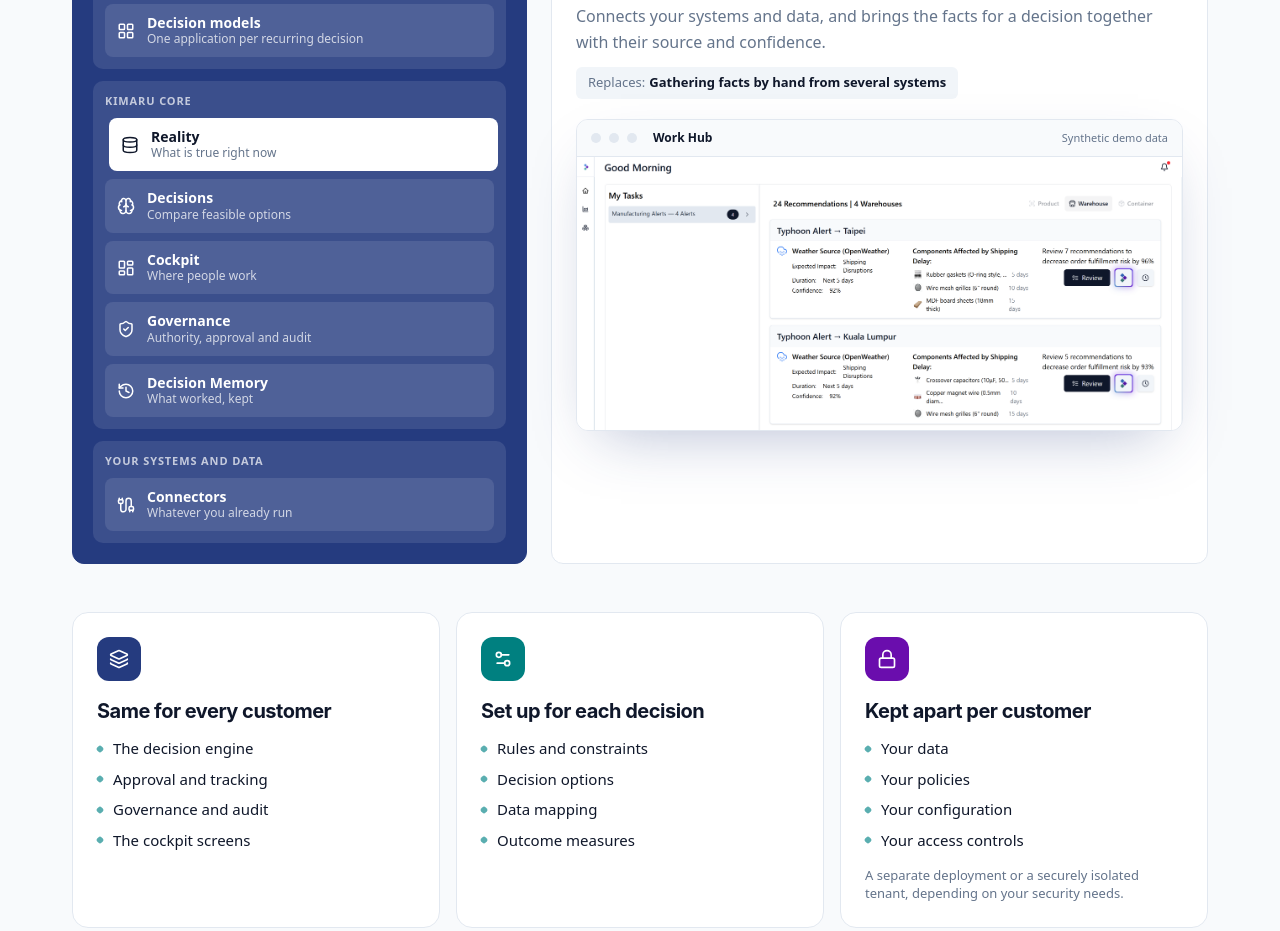
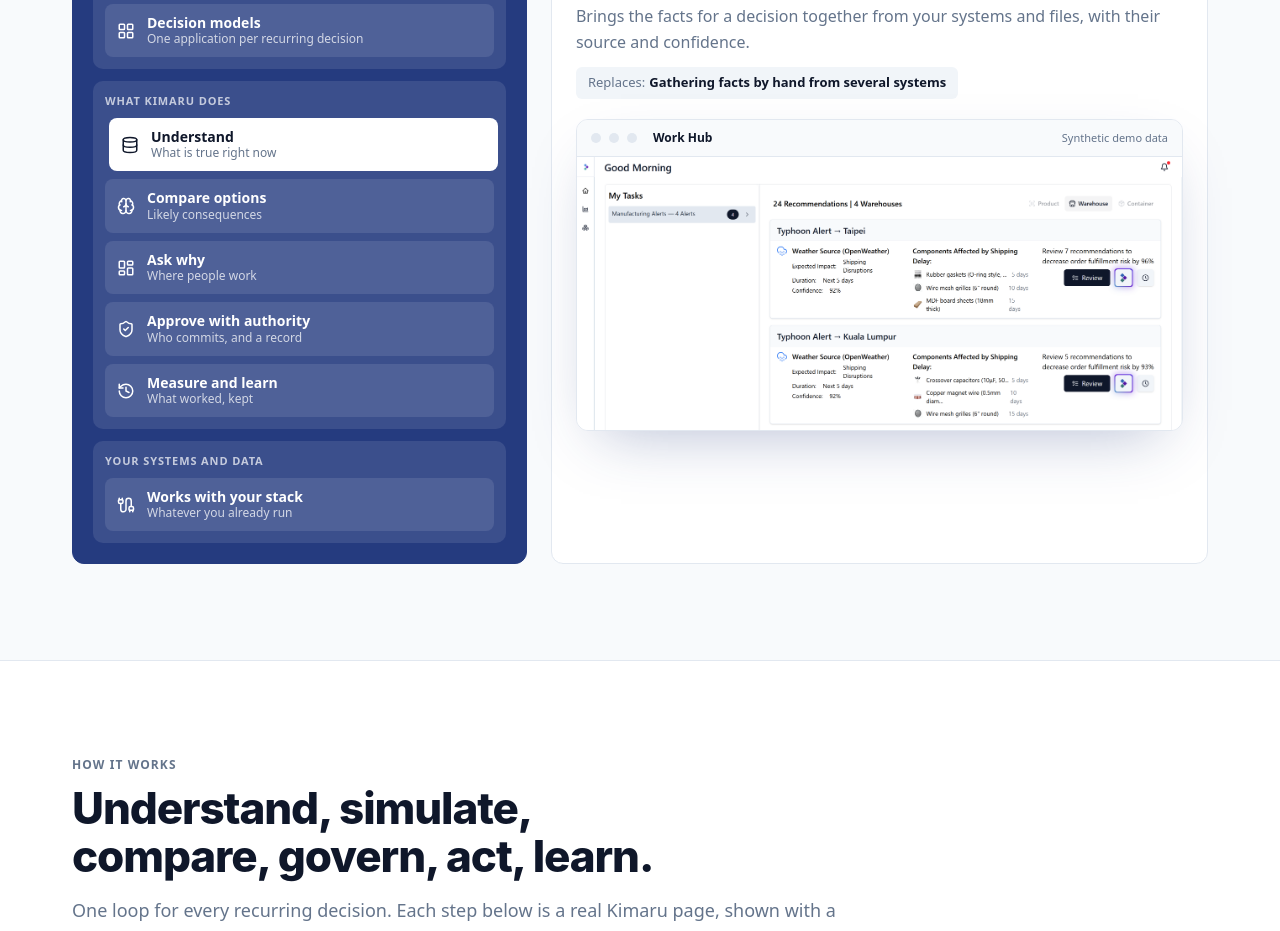
Before and after one commit to nithin988/kimaru-website, a React (Vite) app: page / in a window 1280 px wide. Shown: the part 3240-4171 px from the top of the page. Built offline with nearby package versions, Linux system fonts and the light colour scheme.

Commit message:
Remove internal architecture from public copy; larger product screens
Co-Authored-By: Claude Sonnet 5.5 <noreply@anthropic.com>

```diff
--- a/src/ProductApp.tsx
+++ b/src/ProductApp.tsx
@@ -1,7 +1,6 @@
 import { usePageEffects } from './hooks';
 import { Nav } from './components/NavHero';
 import { ProductHero, Modules, DecisionModel, Connect } from './components/Product';
-import { Architecture } from './components/Architecture';
 import { Pilot, Trust } from './components/Sections';
 import { Faq, Closing, Footer } from './components/FaqFooter';
 
@@ -14,7 +13,6 @@ export default function ProductApp() {
         <ProductHero />
         <Modules />
         <DecisionModel />
-        <Architecture />
         <Connect />
         <Pilot />
         <Trust />
--- a/src/components/Architecture.tsx
+++ /dev/null
@@ -1,118 +0,0 @@
-import { ArrowDown, Lock, Settings2, Layers } from 'lucide-react';
-import { Section, SectionHead, cn } from './ui';
-import { Reveal } from './motion';
-
-/** Three layers from the EDOS strategy: reusable core, decision application layer, the applications themselves. */
-export function ThreeLayerDiagram() {
-  const core = ['Reality', 'Decisions', 'Cockpit', 'Governance'];
-  const apps = ['Production commitment', 'Order prioritization', 'Invoice exceptions'];
-  return (
-    <div className="mx-auto w-full max-w-3xl">
-      <Reveal>
-        <div className="rounded-2xl bg-brand p-5 text-white sm:p-6">
-          <div className="flex flex-wrap items-center justify-between gap-2">
-            <p className="text-lg font-bold">1. Kimaru core</p>
-            <p className="text-[13px] text-white/75">One reusable software foundation</p>
-          </div>
-          <div className="mt-4 grid grid-cols-2 gap-2.5 sm:grid-cols-4">
-            {core.map((c) => (
-              <span key={c} className="rounded-lg bg-white px-3 py-2.5 text-center text-sm font-bold text-brand">
-                {c}
-              </span>
-            ))}
-          </div>
-        </div>
-      </Reveal>
-      <Arrow />
-      <Reveal delay={120}>
-        <div className="rounded-2xl bg-active p-5 text-white sm:p-6">
-          <p className="text-lg font-bold">2. Decision application layer</p>
-          <p className="mt-1.5 text-[15px] text-white/90">Business rules · Constraints · Data mapping · Decision workflows · Outcome measures</p>
-        </div>
-      </Reveal>
-      <Arrow />
-      <Reveal delay={240}>
-        <div className="grid gap-2.5 sm:grid-cols-4">
-          {apps.map((a) => (
-            <div key={a} className="rounded-xl border border-[#6a0dad] bg-card px-3 py-3 text-center">
-              <p className="text-[11px] font-semibold uppercase tracking-[0.08em] text-[#6a0dad]">Decision Model</p>
-              <p className="mt-1 text-sm font-bold leading-tight text-primary">{a}</p>
-            </div>
-          ))}
-          <div className="rounded-xl border border-dashed border-ring bg-panel px-3 py-3 text-center">
-            <p className="text-[11px] font-semibold uppercase tracking-[0.08em] text-muted-foreground">Next</p>
-            <p className="mt-1 text-sm font-bold leading-tight text-muted-foreground">Your decision</p>
-          </div>
-        </div>
-      </Reveal>
-    </div>
-  );
-}
-
-function Arrow() {
-  return (
-    <div className="flex justify-center py-2 text-[#6a0dad]" aria-hidden="true">
-      <ArrowDown size={22} />
-    </div>
-  );
-}
-
-const cols = [
-  {
-    icon: Layers, tone: 'bg-brand text-white', t: 'Same for every customer',
-    items: ['The decision engine', 'Approval and tracking', 'Governance and audit', 'The cockpit screens'],
-  },
-  {
-    icon: Settings2, tone: 'bg-active text-white', t: 'Set up for each decision',
-    items: ['Rules and constraints', 'Decision options', 'Data mapping', 'Outcome measures'],
-  },
-  {
-    icon: Lock, tone: 'bg-[#6a0dad] text-white', t: 'Kept apart per customer',
-    items: ['Your data', 'Your policies', 'Your configuration', 'Your access controls'],
-    note: 'A separate deployment or a securely isolated tenant, depending on your security needs.',
-  },
-];
-
-/** What is reused, what is configured, what stays separate. Plain-language version of the EDOS reuse model. */
-export function SharedConfigured({ className }: { className?: string }) {
-  return (
-    <div className={cn('grid gap-4 md:grid-cols-3', className)}>
-      {cols.map((c, n) => (
-        <Reveal key={c.t} delay={n * 110} className="h-full">
-          <div className="lift flex h-full flex-col rounded-2xl border border-border bg-card p-6">
-            <span className={cn('grid size-11 place-items-center rounded-xl', c.tone)}>
-              <c.icon size={20} />
-            </span>
-            <h3 className="mt-4 text-xl font-bold text-primary">{c.t}</h3>
-            <ul className="m-0 mt-3 grid list-none gap-2 p-0">
-              {c.items.map((i) => (
-                <li key={i} className="flex items-center gap-2.5 text-[15px] text-foreground">
-                  <span className="size-1.5 shrink-0 rotate-45 rounded-[2px] bg-logo-teal" />
-                  {i}
-                </li>
-              ))}
-            </ul>
-            {c.note && <p className="mt-auto pt-4 text-[13px] leading-snug text-muted-foreground">{c.note}</p>}
-          </div>
-        </Reveal>
-      ))}
-    </div>
-  );
-}
-
-/** Product page section: the three layers plus the shared / configured / separate split. */
-export function Architecture() {
-  return (
-    <Section id="engine" tone="alt">
-      <SectionHead
-        eyebrow="One engine, many decisions"
-        title="Build once. Configure for each decision."
-        body="Kimaru is not rebuilt for every customer. Like a phone with one operating system and many apps, one reusable engine runs a Decision Model for each recurring call."
-      />
-      <ThreeLayerDiagram />
-      <div className="mt-12">
-        <SharedConfigured />
-      </div>
-    </Section>
-  );
-}
--- a/src/components/Edos.tsx
+++ b/src/components/Edos.tsx
@@ -3,11 +3,10 @@ import { Brain, Cable, Database, History, LayoutDashboard, LayoutGrid, ShieldChe
 import type { LucideIcon } from 'lucide-react';
 import { BrowserFrame, Section, SectionHead, asset, cn, useInView } from './ui';
 import { Reveal } from './motion';
-import { SharedConfigured } from './Architecture';
 
 type Layer = {
   id: string;
-  tier: 'Decision Models' | 'Kimaru core' | 'Your systems and data';
+  tier: 'Decision Models' | 'What Kimaru does' | 'Your systems and data';
   icon: LucideIcon;
   title: string;
   short: string;
@@ -25,38 +24,38 @@ const layers: Layer[] = [
     chips: ['Production commitment', 'Material readiness', 'Inventory and allocation', 'Supplier, BOM and cost', 'Order prioritization', 'Invoice exceptions'],
   },
   {
-    id: 'reality', tier: 'Kimaru core', icon: Database, title: 'Reality', short: 'What is true right now',
-    body: 'Connects your systems and data, and brings the facts for a decision together with their source and confidence.',
+    id: 'reality', tier: 'What Kimaru does', icon: Database, title: 'Understand', short: 'What is true right now',
+    body: 'Brings the facts for a decision together from your systems and files, with their source and confidence.',
     replaces: 'Gathering facts by hand from several systems',
     img: { src: 'screens/uc-hub.png', title: 'Work Hub', aspect: '1440 / 651' },
   },
   {
-    id: 'decisions', tier: 'Kimaru core', icon: Brain, title: 'Decisions', short: 'Compare feasible options',
-    body: 'Causal models and simulation test what each option would do, so you compare likely consequences before anyone commits.',
+    id: 'decisions', tier: 'What Kimaru does', icon: Brain, title: 'Compare options', short: 'Likely consequences',
+    body: 'See what each option would do before anyone commits, so the choice is made with the outcome in view.',
     replaces: 'Gut feel about what will happen',
     img: { src: 'screens/uc-cdd-select.png', title: 'Causal AI Modeler: select a node to see its connections', aspect: '1440 / 900' },
   },
   {
-    id: 'cockpit', tier: 'Kimaru core', icon: LayoutDashboard, title: 'Cockpit', short: 'Where people work',
-    body: 'The screens where planners compare options and decide. Ask the agent why a recommendation was made, or what else you could do.',
+    id: 'cockpit', tier: 'What Kimaru does', icon: LayoutDashboard, title: 'Ask why', short: 'Where people work',
+    body: 'Planners work in one place. Ask Kimaru why a recommendation was made, or what else you could do.',
     replaces: 'Answers locked in one expert’s head',
     img: { src: 'screens/uc-agent.png', title: 'Agent Interaction drawer', aspect: '1440 / 900' },
   },
   {
-    id: 'gov', tier: 'Kimaru core', icon: ShieldCheck, title: 'Governance', short: 'Authority, approval and audit',
-    body: 'Approval rules decide who can commit. Each decision keeps a Decision Receipt of what was known, who approved it and why. AI tools act only on what was approved.',
+    id: 'gov', tier: 'What Kimaru does', icon: ShieldCheck, title: 'Approve with authority', short: 'Who commits, and a record',
+    body: 'The right person commits within their limits. Each decision keeps a Decision Receipt of what was known and why it was chosen.',
     replaces: 'Approvals buried in email',
     img: { src: 'screens/uc-act.png', title: 'Review recommendations', aspect: '1440 / 775' },
   },
   {
-    id: 'memory', tier: 'Kimaru core', icon: History, title: 'Decision Memory', short: 'What worked, kept',
+    id: 'memory', tier: 'What Kimaru does', icon: History, title: 'Measure and learn', short: 'What worked, kept',
     body: 'Expected against actual for every decision, so the next comparable decision starts with what the company already learned.',
     replaces: 'Knowledge that walks out with one expert',
     img: { src: 'screens/uc-learn.png', title: 'Decision Tracker', aspect: '1440 / 662' },
   },
   {
-    id: 'connect', tier: 'Your systems and data', icon: Cable, title: 'Connectors', short: 'Whatever you already run',
-    body: 'Start from controlled files, read-only database views or scheduled API pulls. No write-back is needed to begin. Write-back follows the integration you agree.',
+    id: 'connect', tier: 'Your systems and data', icon: Cable, title: 'Works with your stack', short: 'Whatever you already run',
+    body: 'Start from files or read-only access. No write-back is needed to begin.',
     replaces: 'Rip-and-replace projects',
     chips: ['ERP', 'SCM, WMS, TMS', 'Spreadsheets and files', 'Databases and APIs', 'Planner know-how', 'AI assistants'],
   },
@@ -80,7 +79,7 @@ function Stack() {
     setAuto(false);
     setActive(id);
   };
-  const tiers: Layer['tier'][] = ['Decision Models', 'Kimaru core', 'Your systems and data'];
+  const tiers: Layer['tier'][] = ['Decision Models', 'What Kimaru does', 'Your systems and data'];
 
   return (
     <div ref={ref} className="grid gap-6 lg:grid-cols-[minmax(0,0.9fr)_minmax(0,1.3fr)]">
@@ -152,19 +151,16 @@ export function Edos() {
         <SectionHead
           className="!mb-0"
           eyebrow="Enterprise Decision Operating System"
-          title="One engine. A Decision Model for every recurring call."
-          body="A phone has one operating system and many apps. Kimaru has one reusable engine and a Decision Model for each decision, built on top of the systems you already run."
+          title="A Decision Model for every recurring call."
+          body="Kimaru turns each recurring operating choice into a Decision Model, working alongside the systems you already run."
         />
         <Reveal delay={120} className="mx-auto w-full max-w-[380px]">
           <div className="floaty relative aspect-square overflow-hidden rounded-3xl">
-            <img src={asset('photos/layers.webp')} alt="Three layers: decision apps on top, rules and connections in the middle, your data underneath" loading="lazy" className="absolute inset-0 h-full w-full origin-top-left scale-[1.1] object-cover" />
+            <img src={asset('photos/layers.webp')} alt="Decision models connected to your rules and data" loading="lazy" className="absolute inset-0 h-full w-full origin-top-left scale-[1.1] object-cover" />
           </div>
         </Reveal>
       </div>
       <Stack />
-      <div className="mt-12">
-        <SharedConfigured />
-      </div>
     </Section>
   );
 }
--- a/src/components/Product.tsx
+++ b/src/components/Product.tsx
@@ -83,7 +83,7 @@ export function Modules() {
       <SectionHead eyebrow="Six views" title="Everything the decision needs, one screen each." body="Each view is a real Kimaru page. Together they take a decision from alert to a measured result." />
       <div className="grid gap-16 lg:gap-24">
         {mods.map((m, n) => (
-          <div key={m.n} className="grid items-center gap-8 lg:grid-cols-2 lg:gap-14">
+          <div key={m.n} className={cn('grid items-center gap-8 lg:gap-12', n % 2 === 1 ? 'lg:grid-cols-[minmax(0,1.35fr)_minmax(0,0.65fr)]' : 'lg:grid-cols-[minmax(0,0.65fr)_minmax(0,1.35fr)]')}>
             <Reveal className={cn('min-w-0', n % 2 === 1 && 'lg:order-2')}>
               <div className="flex items-center gap-3 text-xs font-semibold uppercase tracking-[0.09em] text-muted-foreground">
                 <span className="grid size-9 place-items-center rounded-xl bg-brand-soft text-brand">
```
Also changed, not shown: src/components/Sections.tsx (+2 -6 lines), 1 other file (tests, documents, lock files or other folders).
